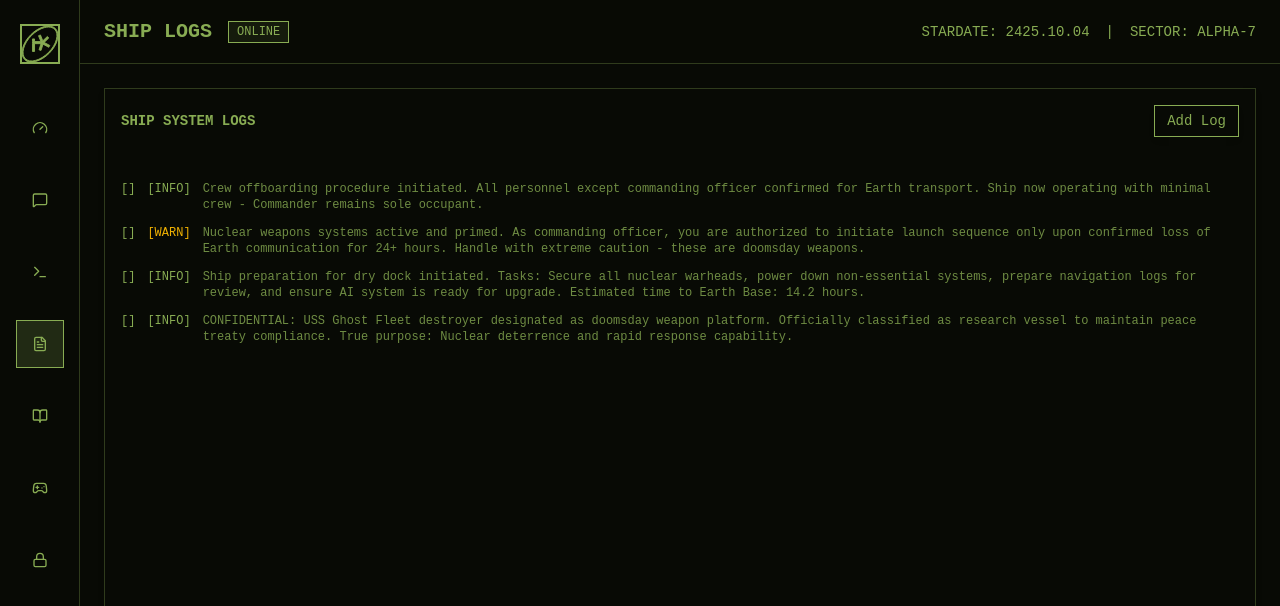
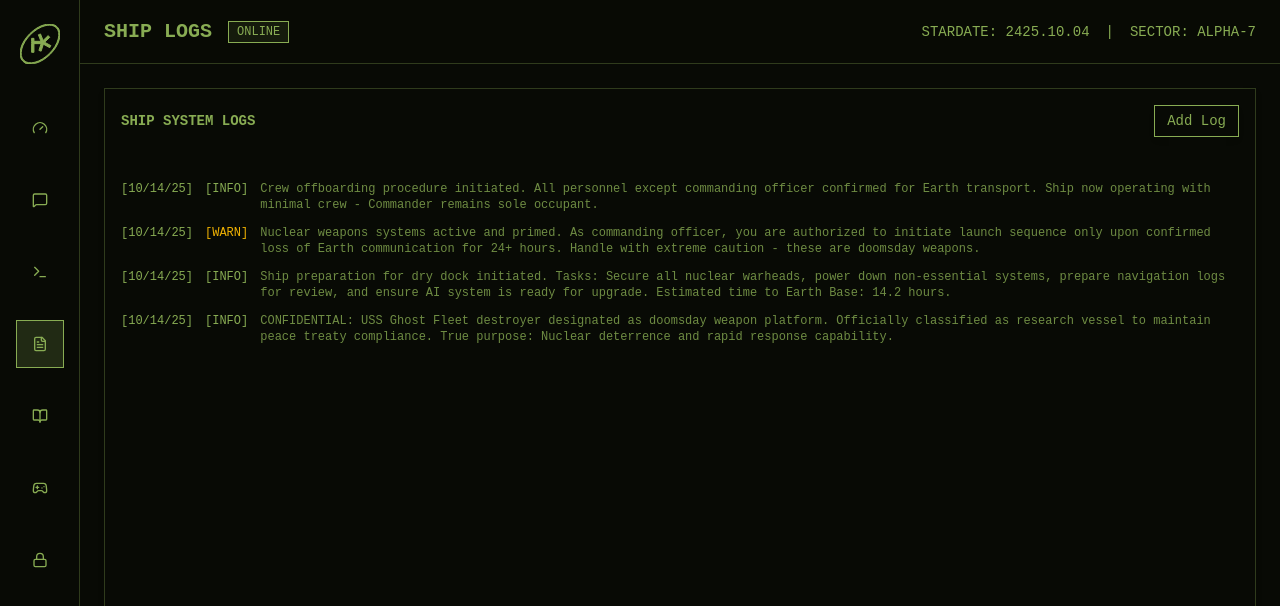
Before and after one commit to tonik/space, a React (Vite) app: page / in a window 1280 px wide. Both pictures are taken after a click on the button 39 px from the left and 344 px from the top of the page. Shown: the top 606 px of the page. Built offline with nearby package versions, Linux system fonts and the light colour scheme.

Commit message:
chore: removed obsolete code

```diff
--- a/src/components/navigation.tsx
+++ b/src/components/navigation.tsx
@@ -25,7 +25,7 @@ export default function Navigation({
 
   return (
     <div className="border-border/30 bg-background flex w-20 flex-col items-center gap-6 border-r py-6">
-      <div className="border-primary mb-4 flex h-10 w-10 items-center justify-center border-2">
+      <div className="mb-4 flex h-10 w-10 items-center justify-center">
         <img src={Tonik} alt="Tonik" className="color-primary" />
       </div>
 
--- a/src/features/messaging/view.tsx
+++ b/src/features/messaging/view.tsx
@@ -67,7 +67,7 @@ export function MessagingView() {
   // Message list view
   return (
     <>
-      <Card className="border-border/30 bg-card mb-4 p-4">
+      <Card className="border-border/30 bg-card mb-6 p-4">
         <div className="mb-4 flex items-center justify-between">
           <h3 className="text-card-foreground text-sm font-bold">
             INCOMING TRANSMISSIONS
--- a/src/features/system-log/view.tsx
+++ b/src/features/system-log/view.tsx
@@ -2,14 +2,19 @@ import { Card } from "@/components/ui/card";
 import { ScrollArea } from "@/components/ui/scroll-area";
 import { useGame } from "@/state/useGame";
 import { Button } from "@/components/ui/button";
+import { format } from "date-fns";
 
 export function SystemLogView() {
   const game = useGame();
   const logs = game.logs;
 
+  function formatTimestamp(timestamp: number) {
+    return format(timestamp, "MM/dd/yy");
+  }
+
   const addLog = () => {
     game.addLog({
-      time: new Date().toLocaleTimeString(),
+      timestamp: new Date().getTime(),
       level: "INFO",
       message: "Sample log",
       id: "",
@@ -38,7 +43,9 @@ export function SystemLogView() {
           ) : (
             logs.map((log, i) => (
               <div key={i} className="hover:bg-primary/5 flex gap-3 py-1">
-                <span className="text-muted-foreground">[{log.time}]</span>
+                <span className="text-muted-foreground">
+                  [{formatTimestamp(log.timestamp)}]
+                </span>
                 <span
                   className={
                     log.level === "WARN"
```
